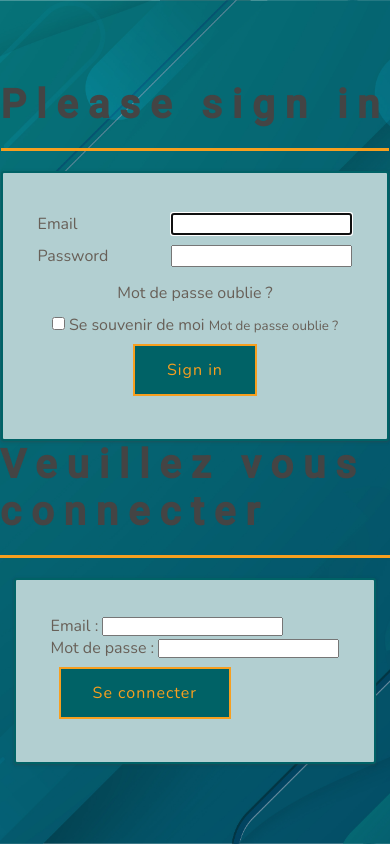
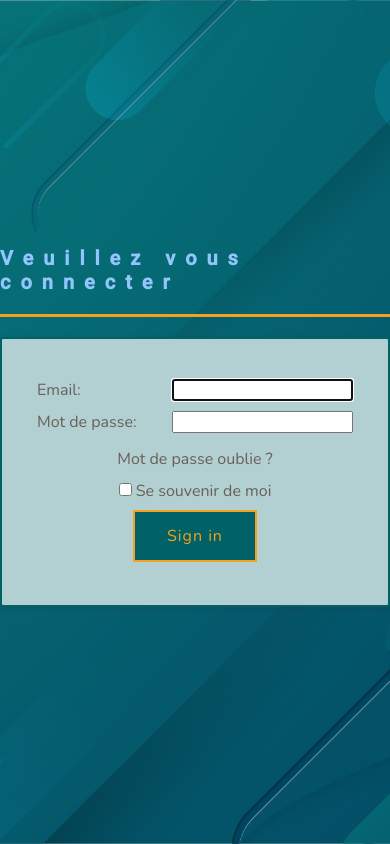
Before and after one commit to KanThor73/eni-events, a Symfony app: template templates/security/login.html.twig in a window 390 px wide. Run offline with Twig, Linux system fonts and the light colour scheme; the template is opened without the code that fills it, so the values that code supplies are empty; some libraries are stand-ins or nearby versions.

Commit message:
modif succesfull media queries

```diff
--- a/public/css/header.css
+++ b/public/css/header.css
@@ -2,6 +2,7 @@ header {
     margin: 1rem 3.5rem;
     border-bottom: 3px solid var(--secondary);
     justify-content: space-between;
+    font-size:6px;
 }
 
 .log {
--- a/public/css/tablette.css
+++ b/public/css/tablette.css
@@ -1,20 +1,39 @@
 /*Responsive pour tablette pour la page _header.html.twig*/
-@media screen and (max-width: 768px){
-   header{
+@media screen and (max-width: 768px) {
 
-   }
+    header {
+        display: flex;
+        flex-direction: column;
+    }
+    .logo {
+        margin-bottom: 8px;
 
+    }
+    h1{
+        font-size: 20px;
+    }
 
 }
 
 
-
 /*Responsive pour tablette pour la page eventShowroom.html.twig.css*/
 @media screen and (max-width: 768px) {
+
+    h1 {
+        color: #93c5fd;
+        margin-top: 8px;
+    }
+
     .search-container {
-        /* Styles pour les tablettes */
-        /* Par exemple, une largeur réduite pour s'adapter à l'écran de la tablette */
-        width: 100%;
-        margin: 0 auto; /* Centrez horizontalement */
+        flex-direction: column;
+        margin:10px 10px;
+        max-width: 500px;
+        padding: 20px;
     }
+
+    .separator{
+        display:none ;
+    }
+
+
 }
--- a/templates/partials/_header.html.twig
+++ b/templates/partials/_header.html.twig
@@ -6,7 +6,7 @@
     <a href="{{ path('event_showroom') }}">
         <div class="logo"></div>
     </a>
-    <div class="j">
+    <div class="menu d-flex align-items-center">
         {% if app.user and 'ROLE_ADMIN' in app.user.roles %}
             <a class="admin m-1" href="{{ path('app_admin') }}"><h3>Admin</h3></a>
         {% endif %}
--- a/templates/security/login.html.twig
+++ b/templates/security/login.html.twig
@@ -27,16 +27,16 @@
     {% endif %}
 
     <form method="post">
-        <h1>Please sign in</h1>
+        <h1>Veuillez vous connecter</h1>
         <div class="form-container">
             <div class="form-row">
-                <label for="inputEmail">Email</label>
+                <label for="inputEmail">Email: </label>
                 <input type="email" value="{{ last_username }}" name="email" id="inputEmail"
                        class="form-control"
                        autocomplete="email" required autofocus>
             </div>
             <div class="form-row">
-                <label for="inputPassword">Password</label>
+                <label for="inputPassword">Mot de passe: </label>
                 <input type="password" name="password" id="inputPassword" class="form-control"
                        autocomplete="current-password" required>
             </div>
@@ -45,12 +45,11 @@
                 <a href="">Mot de passe oublie ?</a>
             </div>
             <div class="form-check">
+
                 <input type="checkbox" class="form-check-input" id="rememberMe" name="remember_me">
                 <label class="form-check-label" for="rememberMe">Se souvenir de moi</label>
 
-                <small>
-                    <a class="reset-mdps" href="{{ path('reset_password') }}">Mot de passe oublie ?</a>
-                </small>
+
 
             </div>
             <input type="hidden" name="_csrf_token" value="{{ csrf_token('authenticate') }}">
@@ -61,28 +60,6 @@
     </form>
 
 
-    <h1 class="h3 mb-3 font-weight-normal">Veuillez vous connecter</h1>
-    <div class="form-container">
-    	<div class="container">
-    		<div class="sub-container">
-			<div class="row">
-				<label for="inputEmail">Email :</label>
-    				<input type="email" value="{{ last_username }}" name="email" id="inputEmail" class="form-control" autocomplete="email" required autofocus>
-    			</div>
-			<div class="row">
-				<label for="inputPassword">Mot de passe :</label>
-    				<input type="password" name="password" id="inputPassword" class="form-control" autocomplete="current-password" required>
-			</div>
-    			<input type="hidden" name="_csrf_token" value="{{ csrf_token('authenticate') }}">
 
-			<div class="row middle">
-    				<button class="btn btn-lg btn-primary" type="submit">
-        				Se connecter
-    				</button>
-			</div>
-		</div>
-	</div>
-    </div>
-</form>
 
 {% endblock %}
```
